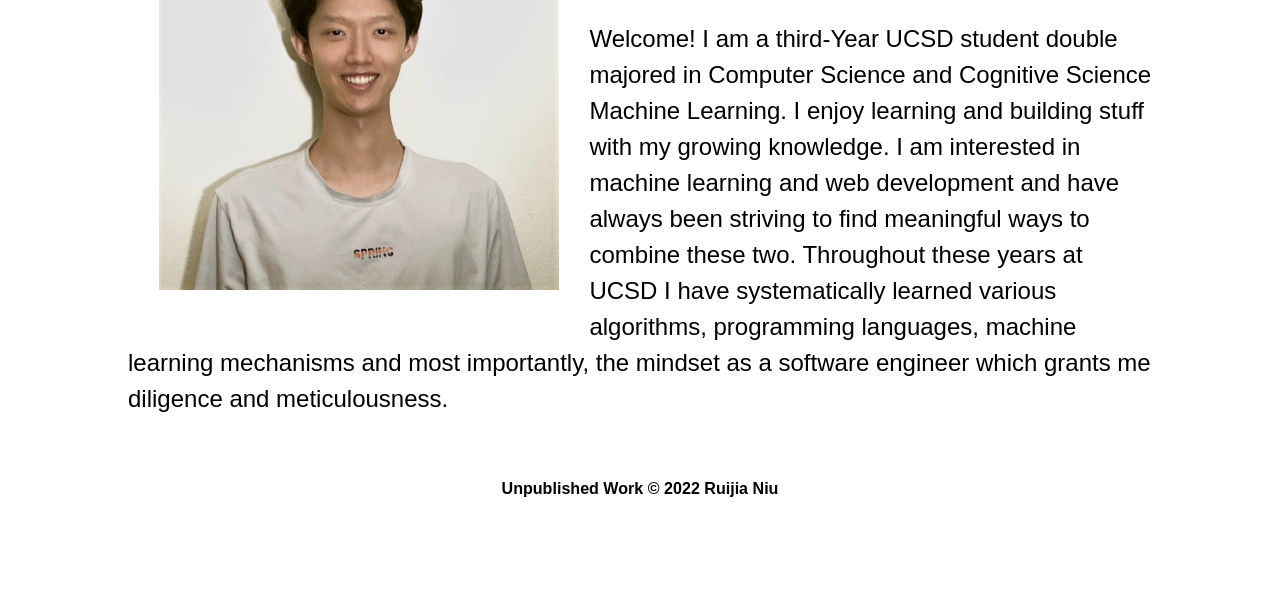
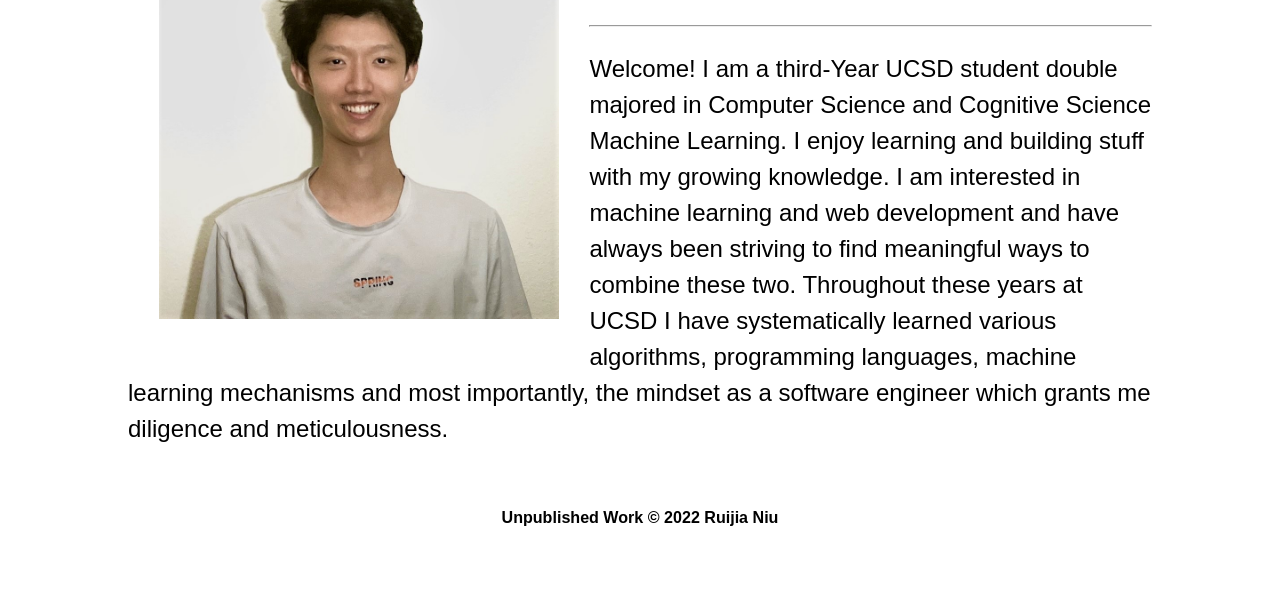
Before and after one commit to brooksniu/myWebsite, a plain HTML site: page brooks.html in a window 1280 px wide. Shown: the part 201-800 px from the top of the page. Drawn offline with Linux system fonts and the light colour scheme.

Commit message:
adjusted z-index to fix navbar

```diff
--- a/style.css
+++ b/style.css
@@ -11,6 +11,7 @@ body {
 }
 
 body>header {
+    z-index: 2;
     position: fixed;
     width: 100%;
     align-items: center;
@@ -56,10 +57,11 @@ nav>ul {
 main {
     /* display: grid; */
     line-height: 1.5;
-    margin-top: clamp(60px, 5vh, 80px);
+    margin-top: clamp(5%, 7%, 8%);
     row-gap: 0.1rem;
     text-align: left;
     width: clamp(300px, 80%, 1500px);
+    z-index: 1;
 }
 
 main>h1 {
```
